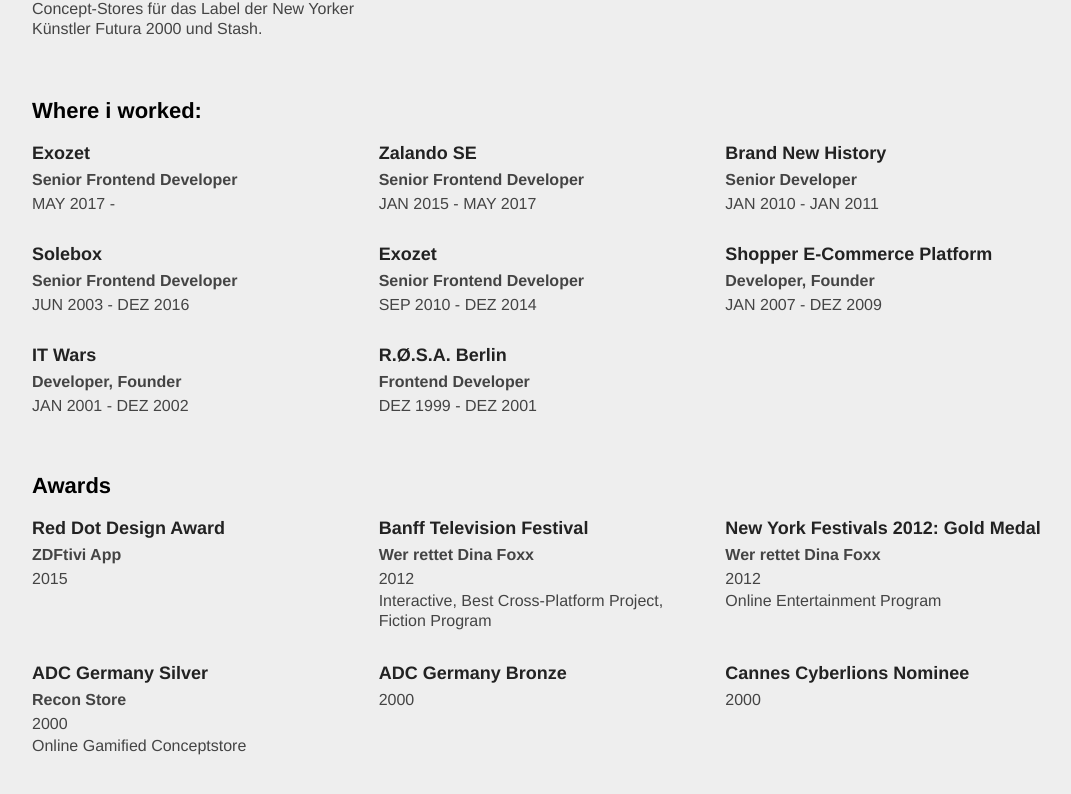
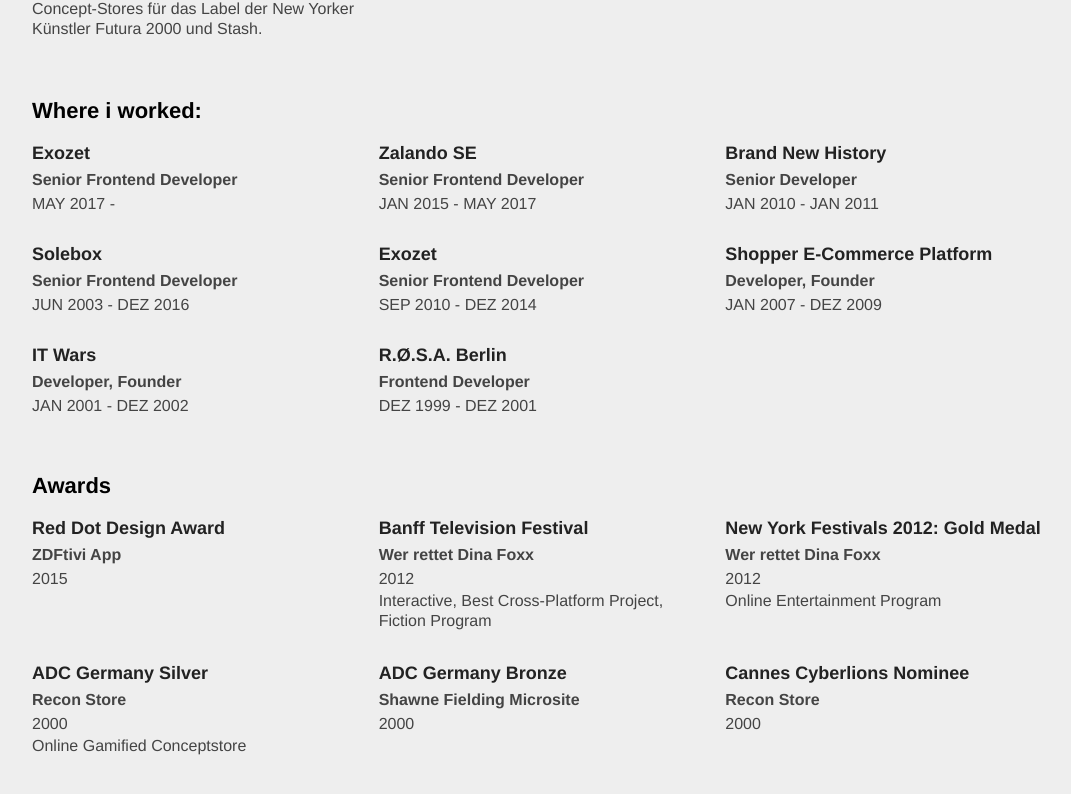
Before and after one commit to campsafari/campsafari.github.io, a React (Create React App) app: page / in a window 1280 px wide. Shown: the part 1371-2165 px from the top of the page, without its empty margins (96-1167 px from the left). Built offline with nearby package versions, Linux system fonts and the light colour scheme; a web font is replaced by a local one.

Commit message:
updated data

```diff
--- a/src/data.js
+++ b/src/data.js
@@ -249,13 +249,13 @@
             {
                 title: 'ADC Germany Bronze',
                 date: '2000',
-                project: '',
+                project: 'Shawne Fielding Microsite',
                 description: '',
             },
             {
                 title: 'Cannes Cyberlions Nominee',
                 date: '2000',
-                project: '',
+                project: 'Recon Store',
                 description: '',
             },
         ],
```
